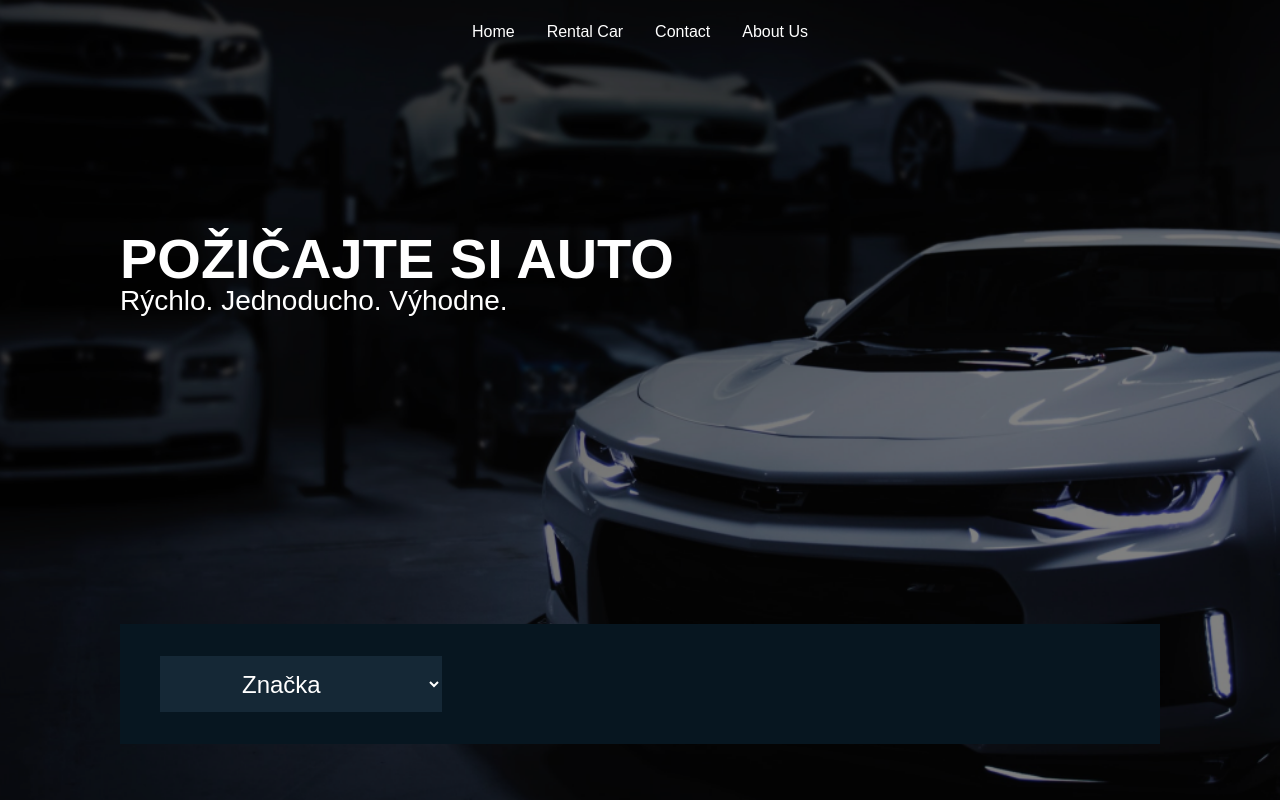
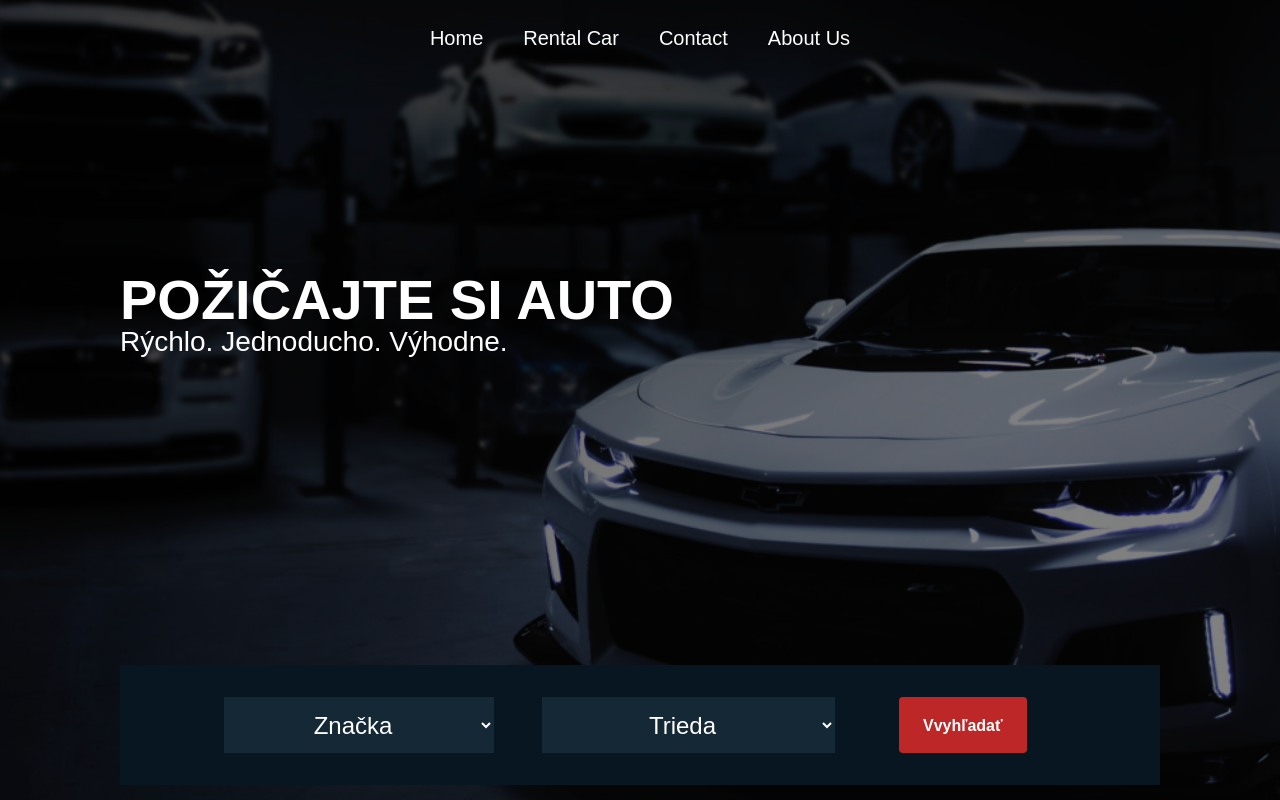
Before and after one commit to Hcki186/CarRental, a Vue app: page / in a window 1280 px wide. Built offline with nearby package versions, Linux system fonts and the light colour scheme.

Commit message:
adding button in search form

```diff
--- /dev/null
+++ b/src/assets/scss/buttons/searchbutton.scss
@@ -0,0 +1,23 @@
+
+.searchButton {
+    background-color: darken($red, 13%);
+    text-align: center;
+    letter-spacing: 0;
+    padding: .5em 1em;
+    font-size: .5em;
+    color: $white;
+    display:block;
+    border-radius: .5em;
+
+    h1 {
+        position: relative;
+        top: .28em;
+
+    }
+}
+
+
+.searchButton:hover {
+    background-color: darken($red, 7%);
+    transition: ease-in .25s;
+}
--- a/src/assets/scss/header/_header.scss
+++ b/src/assets/scss/header/_header.scss
@@ -7,6 +7,7 @@
 .bar {
     display: block;
     padding: 0;
+    font-size: 1.25em;
 }
 
 .bar li {
--- a/src/assets/scss/home-page/_home-page.scss
+++ b/src/assets/scss/home-page/_home-page.scss
@@ -14,7 +14,7 @@ body {
 
 .homePageText {
     color: $white;
-    margin-top: 13.5em;
+    margin-top: 15.5em;
     line-height: .3em;
 
     h1{
--- a/src/assets/scss/home-page/_searchForm.scss
+++ b/src/assets/scss/home-page/_searchForm.scss
@@ -5,18 +5,31 @@
 
 
     .form {
-        max-width: 60em;
+        max-width: 52em;
         margin: 0 auto;
+        display: block;
         padding: 2em 0;
+        display: flex;
     }
 
-    #manufacturer {
+    .dropDown {
+        display: inline;
+        text-align: center;
         font-size: 1.5em;
-        padding: 0.5625em 3.25em;
+        padding: .5625em 3em;
         background: $big-stone;
         color: $white;
         border: none;
     }
 
+    #category {
+        margin-left: 2em;
+    }
+
+    .searchButton {
+        margin-left: 8em;
+        padding: .5625em 3em;
+    }
+
 
 }
--- a/src/assets/scss/style.scss
+++ b/src/assets/scss/style.scss
@@ -1,6 +1,7 @@
 
 @import "_generals";
 @import "_variables";
-@import "./header/_header";
-@import "./home-page/_home-page";
-@import "./home-page/_searchForm";
+@import "./header/header";
+@import "./home-page/home-page";
+@import "./home-page/searchForm";
+@import "./buttons/searchbutton.scss"
--- /dev/null
+++ b/src/components/button/searchbutton.vue
@@ -0,0 +1,11 @@
+<template>
+    <div class="searchButton">
+        <h1>Vvyhľadať</h1>
+    </div>
+</template>
+
+<script>
+export default {
+    name: "searchButton"
+}
+</script>
--- a/src/components/home-page/searchArena.vue
+++ b/src/components/home-page/searchArena.vue
@@ -1,18 +1,34 @@
 <template>
     <div class="searchForm container">
         <div class="form">
-            <select name="manufacturer" id="manufacturer">
+            <select name="manufacturer" id="manufacturer" class="dropDown">
                 <option value="brand">Značka</option>
                 <option value="audi">Audi</option>
                 <option value="mercedes">Mercedes</option>
                 <option value="bmw">BMW</option>
             </select>
+            <select name="category" id="category" class="dropDown">
+                <option value="class">Trieda</option>
+                <option value="economic">ekonomicka</option>
+                <option value="medium">stredna</option>
+                <option value="luxurious">luxusna</option>
+            </select>
+            <searchbutton></searchbutton>
         </div>
     </div>
 </template>
 
+
 <script>
+
+import searchButton from "@/components/button/searchbutton.vue"
+import searchbutton from '@/components/button/searchbutton.vue'
+
 export default {
-    name: "SearchForm"
+  components: { searchbutton },
+    name: "SearchForm",
+    component: {
+        searchButton
+    }
 }
 </script>
```
